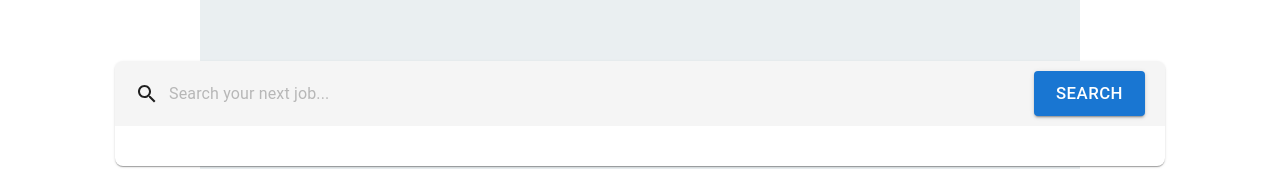
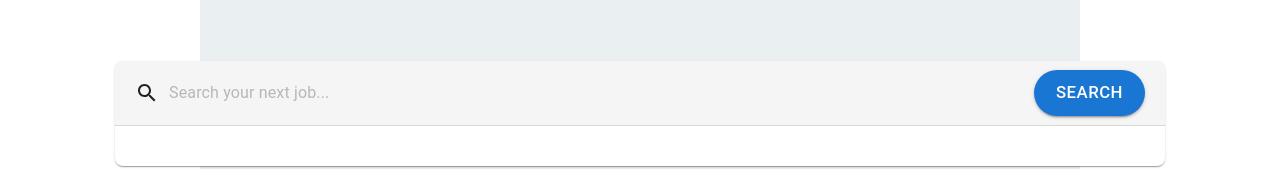
Before and after one commit to WendyVsQz/Workable, a React (Create React App) app: page / in a window 1280 px wide. Shown: the part 213-382 px from the top of the page. Built offline with nearby package versions, Linux system fonts and the light colour scheme.

Commit message:
WIP: created GridWrapper component for search bar stylying

```diff
--- a/src/components/DisplaySearch/DisplaySearch.js
+++ b/src/components/DisplaySearch/DisplaySearch.js
@@ -4,6 +4,7 @@ import { Grid } from '@mui/material';
 import SearchBar from '../Searchbar/SearchBar';
 import Box from '@mui/material/Box';
 import CommonButton from '../CommonButton/CommonButton';
+import GridWrapper from '../GridWrapper/GridWrapper';
 
 const DisplaySearch = () => {
 
@@ -25,10 +26,11 @@ const DisplaySearch = () => {
                 paddingRight: '20px',
                 height: '65px',
                 backgroundColor: '#f5f5f5',
-                borderBottom: '1px solid rgba(0, 0, 0, 0.12',
+                borderBottom: '1px solid rgba(0, 0, 0, 0.12)',
             },
-            addUserButton: {
+            searchButton: {
                 fontSize: '1.05rem',
+                borderRadius: '2.05rem',
             },
         }
 
@@ -44,7 +46,7 @@ const DisplaySearch = () => {
                         variant="contained"
                         onClick={searchBtn}
                         size="large"
-                        sx={headerStyles.addUserButton}
+                        sx={headerStyles.searchButton}
                     >
                         Search
                     </CommonButton>
@@ -54,12 +56,11 @@ const DisplaySearch = () => {
     };
 
     return (
-        <Grid item xs={12} sx={{marginLeft: '200px', marginRight: '200px', backgroundColor: '#eaeff1', padding: '250px 32px', minHeight: 'calc(100vh - 50px)', position: 'relative'}}>
+        <GridWrapper>
             <BasicCard
                 header={getSearchBar()}
             />
-        </Grid>
-
+        </GridWrapper>
     )
 }
 
--- /dev/null
+++ b/src/components/GridWrapper/GridWrapper.jsx
@@ -0,0 +1,22 @@
+import React from 'react'
+import Grid from '@mui/material/Grid';
+
+const GridWrapper = ({children}) => {
+    const gridWrapperStyles = {
+            marginLeft: '200px',
+            marginRight: '200px',
+            backgroundColor: '#eaeff1',
+            padding: '250px 32px',
+            minHeight: 'calc(100vh - 50px)',
+            position: 'relative',
+    };
+
+    return (
+        <Grid item xs={12} sx={gridWrapperStyles}>
+            {children}
+        </Grid>
+
+    )
+}
+
+export default GridWrapper
```
